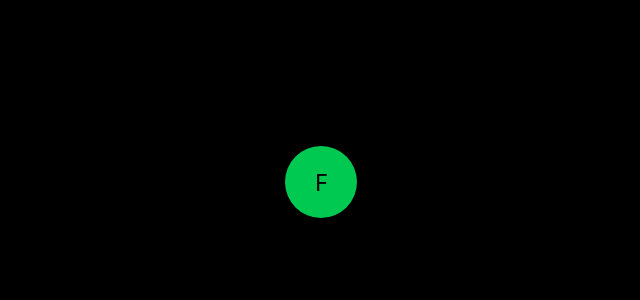
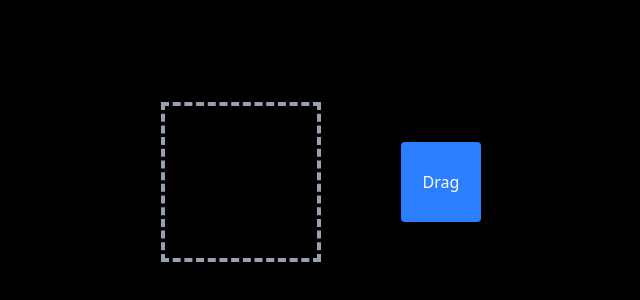
Before and after one commit to fouadmo1223/Framer, a React (Vite) app: page / in a window 1280 px wide. Shown: the part 218-518 px from the top of the page, without its empty margins (319-959 px from the left). Built offline with nearby package versions, Linux system fonts and the light colour scheme.

Commit message:
drag example

```diff
--- a/src/App.jsx
+++ b/src/App.jsx
@@ -26,6 +26,7 @@ import KeyFrames from "./gsap/KeyFrames";
 import SVGDrawing from "./gsap/plugins/SVGDrawing";
 import ObserverDemo from "./gsap/plugins/ObserverDemo";
 import ObserverPractice from "./gsap/plugins/ObserverPractice";
+import DragDemo from "./gsap/plugins/DragDemo";
 
 // Reusable Page Wrapper (for animations)
 const PageTransition = ({ children }) => {
@@ -120,7 +121,8 @@ function App() {
         {/* <AnimatedChars /> */}
         {/* <KeyFrames /> */}
         {/* <ObserverDemo /> */}
-        <ObserverPractice />
+        {/* <ObserverPractice /> */}
+        <DragDemo />
       </div>
     </>
   );
--- /dev/null
+++ b/src/gsap/plugins/DragDemo.jsx
@@ -0,0 +1,66 @@
+import React, { useRef } from "react";
+import gsap from "gsap";
+import Draggable from "gsap/Draggable";
+import { useGSAP } from "@gsap/react";
+
+gsap.registerPlugin(Draggable);
+
+const DragDemo = () => {
+  const boxRef = useRef(null);
+  const dropZoneRef = useRef(null);
+
+  useGSAP(() => {
+    Draggable.create(boxRef.current, {
+      type: "x,y",
+      inertia: true,
+      bounds: window,
+      onRelease() {
+        const box = boxRef.current.getBoundingClientRect();
+        const dropZone = dropZoneRef.current.getBoundingClientRect();
+
+        const isInside =
+          box.left > dropZone.left &&
+          box.right < dropZone.right &&
+          box.top > dropZone.top &&
+          box.bottom < dropZone.bottom;
+
+        if (isInside) {
+          gsap.to(boxRef.current, {
+            scale: 0.8,
+            backgroundColor: "#22c55e",
+            duration: 0.3,
+          });
+        } else {
+          gsap.to(boxRef.current, {
+            x: 0,
+            y: 0,
+            duration: 0.5,
+            ease: "power2.out",
+          });
+        }
+      },
+    });
+  });
+
+  return (
+    <div className="w-full h-screen flex justify-center items-center gap-20">
+      {/* Drop Zone */}
+      <div
+        ref={dropZoneRef}
+        className="w-40 h-40 border-4 border-dashed border-gray-400 flex items-center justify-center"
+      >
+        Drop Here
+      </div>
+
+      {/* Draggable Box */}
+      <div
+        ref={boxRef}
+        className="w-20 h-20 bg-blue-500 text-white flex items-center justify-center rounded cursor-grab"
+      >
+        Drag
+      </div>
+    </div>
+  );
+};
+
+export default DragDemo;
--- a/src/gsap/plugins/ObserverPractice.jsx
+++ b/src/gsap/plugins/ObserverPractice.jsx
@@ -26,6 +26,7 @@ const ObserverPractice = () => {
     Observer.create({
       target: "window",
       type: "wheel,touch,scroll,pointer",
+      tolerance: 200, // make nothing happen fo 200px then action happen
       onDown: () => rotate(0),
       onUp: () => rotate(180),
     });
```
